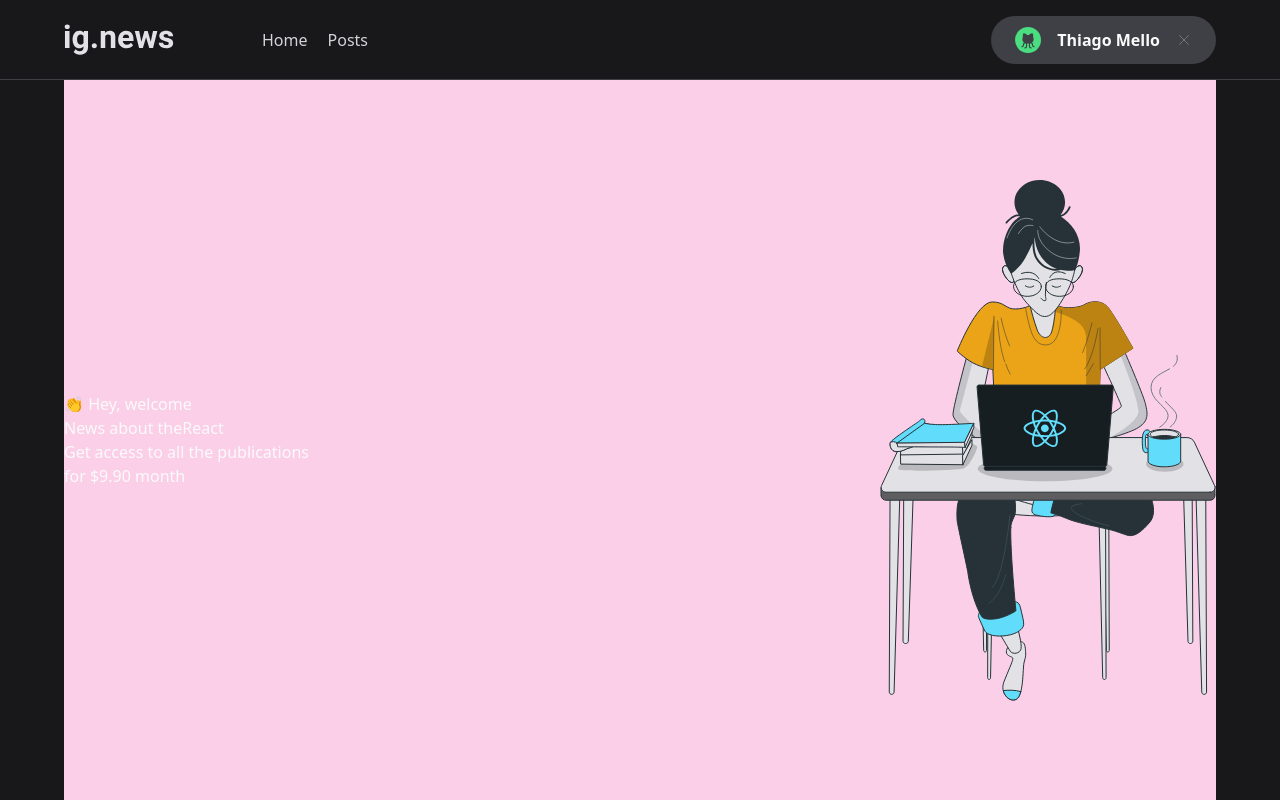
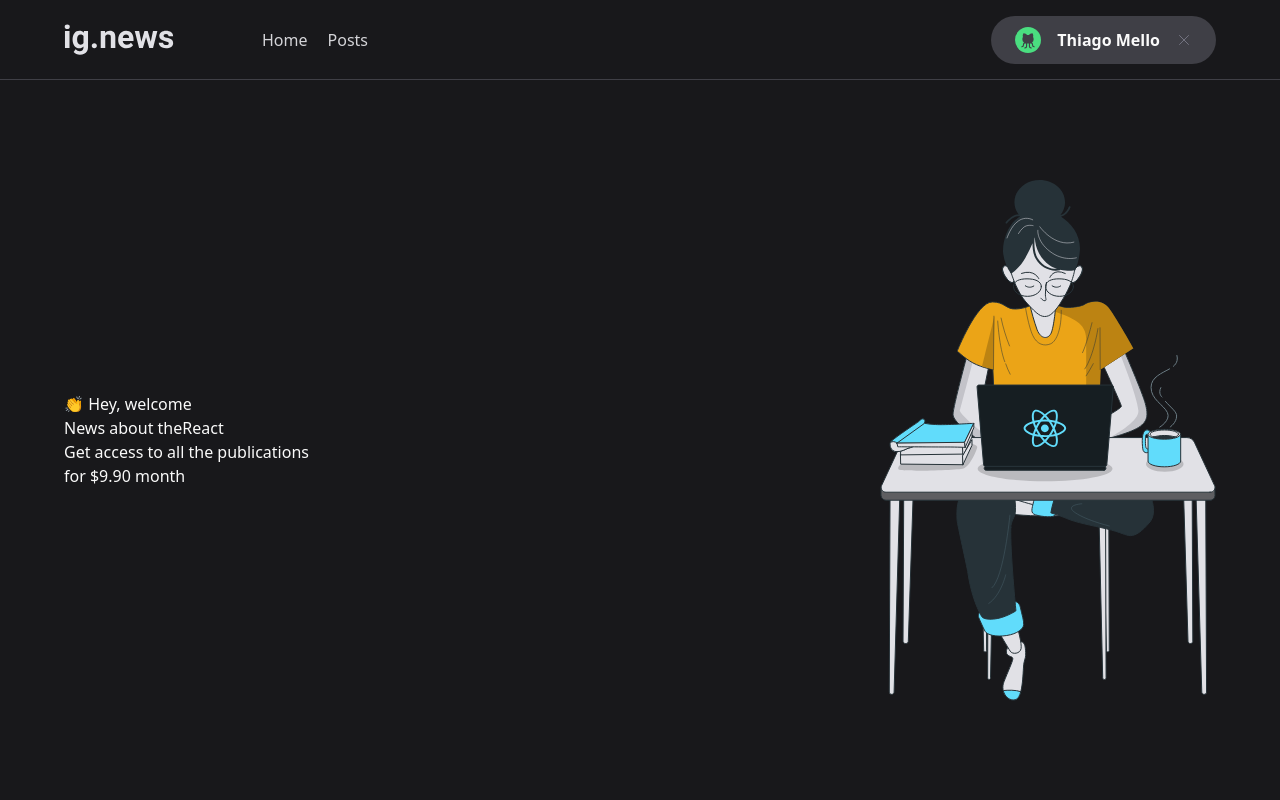
Before and after one commit to timabuntu/ignews, a Next.js app: page / in a window 1280 px wide. Built offline with nearby package versions, Linux system fonts and the light colour scheme.

Commit message:
defined width for image

```diff
--- a/pages/index.tsx
+++ b/pages/index.tsx
@@ -9,7 +9,7 @@ const Home: NextPage = () => {
       <Head>
         <title>Home | ig.news</title>
       </Head>
-      <main className='flex bg-pink-200 justify-between 8 mx-auto max-w-6xl h-[calc(100vh-5rem)] items-center'>
+      <main className='flex justify-between 8 mx-auto max-w-6xl h-[calc(100vh-5rem)] items-center'>
         <section>
           <span>👏 Hey, welcome</span>
           <h1>
@@ -19,7 +19,7 @@ const Home: NextPage = () => {
           <p>Get access to all the publications</p>
           <span>for $9.90 month</span>
         </section>
-        <Image src={avatar} alt='avatar Girl coding' />
+        <Image src={avatar} alt='avatar Girl coding' width={336} height={521} />
       </main>
     </>
   );
```
